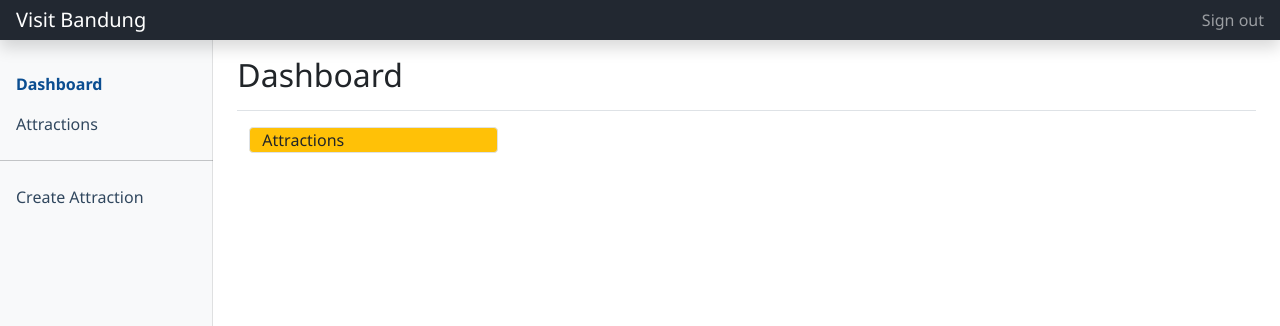
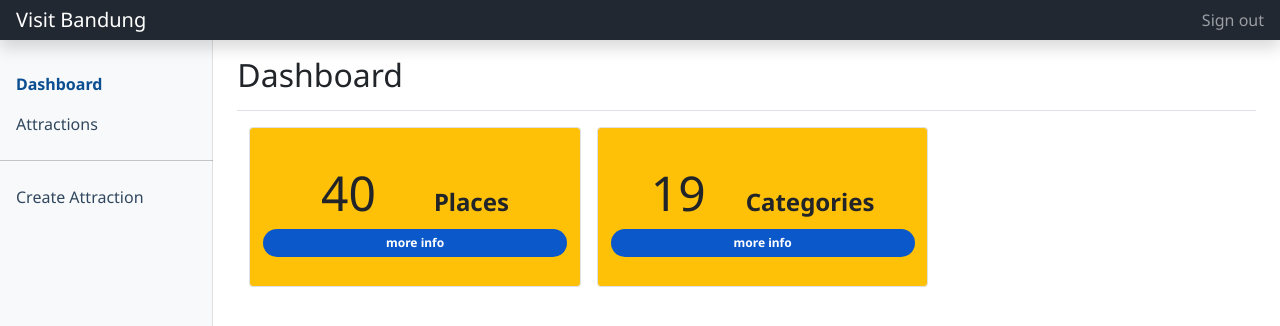
Before and after one commit to krisdinakr/visit-bandung-fe, a React (Create React App) app: page /admin/dashboard in a window 1280 px wide. Shown: the top 326 px of the page. Built offline with nearby package versions, Linux system fonts and the light colour scheme.

Commit message:
add static card on dashboard page

```diff
--- a/src/assets/scss/index.scss
+++ b/src/assets/scss/index.scss
@@ -9,3 +9,4 @@
 @import 'carousel';
 @import './pages/home-page.scss';
 @import './pages/login-admin-page.scss';
+@import './pages//dashboard-page.scss';
--- /dev/null
+++ b/src/assets/scss/pages/dashboard-page.scss
@@ -0,0 +1,39 @@
+.dashboard-page {
+  @extend .container;
+
+  &__info {
+    @extend .col-lg-4;
+    @extend .col-md-5;
+    @extend .border;
+    @extend .rounded;
+    display: flex;
+    flex-direction: column;
+    justify-content: center;
+    background-color: $warning;
+    height: 10rem;
+    padding: 0.8rem;
+  }
+
+  &__header-info {
+    display: flex;
+    justify-content: space-evenly;
+    align-items: baseline;
+  }
+
+  &__body-info {
+    font-size: 3rem;
+  }
+
+  &__title-info {
+    font-size: 1.5rem;
+    font-weight: 600;
+  }
+
+  &__button-info {
+    @extend .badge;
+    @extend .rounded-pill;
+    background-color: $blue-600;
+    text-decoration: none;
+    padding: 0.5rem;
+  }
+}
--- a/src/pages/admin/dashboard/index.tsx
+++ b/src/pages/admin/dashboard/index.tsx
@@ -1,8 +1,32 @@
+import { Link } from 'react-router-dom';
+import { ADMIN_ROUTES } from 'routes';
+
 const DashboardPage = () => (
-  <div className="container">
-    <div className="row">
-      <div className="col-md-4 col-lg-3 border rounded bg-warning">
-        Attractions
+  <div className="dashboard-page">
+    <div className="row gap-3">
+      <div className="dashboard-page__info">
+        <div className="dashboard-page__header-info">
+          <div className="dashboard-page__body-info">40</div>
+          <div className="dashboard-page__title-info">Places</div>
+        </div>
+        <Link
+          to={ADMIN_ROUTES.ATTRACTION_LIST}
+          className="dashboard-page__button-info"
+        >
+          more info
+        </Link>
+      </div>
+      <div className="dashboard-page__info">
+        <div className="dashboard-page__header-info">
+          <div className="dashboard-page__body-info">19</div>
+          <div className="dashboard-page__title-info">Categories</div>
+        </div>
+        <Link
+          to={ADMIN_ROUTES.ATTRACTION_LIST}
+          className="dashboard-page__button-info"
+        >
+          more info
+        </Link>
       </div>
     </div>
   </div>
```
